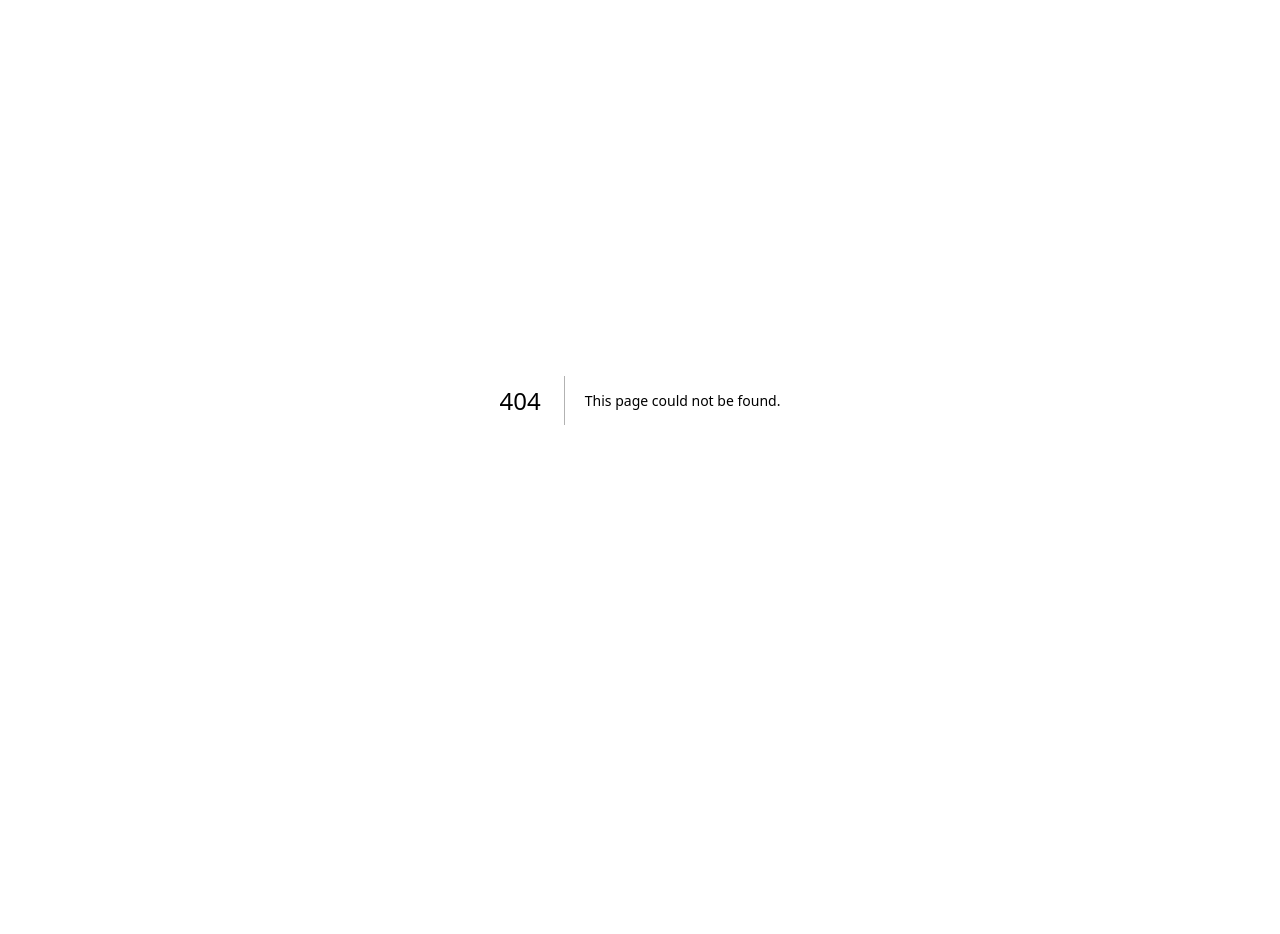
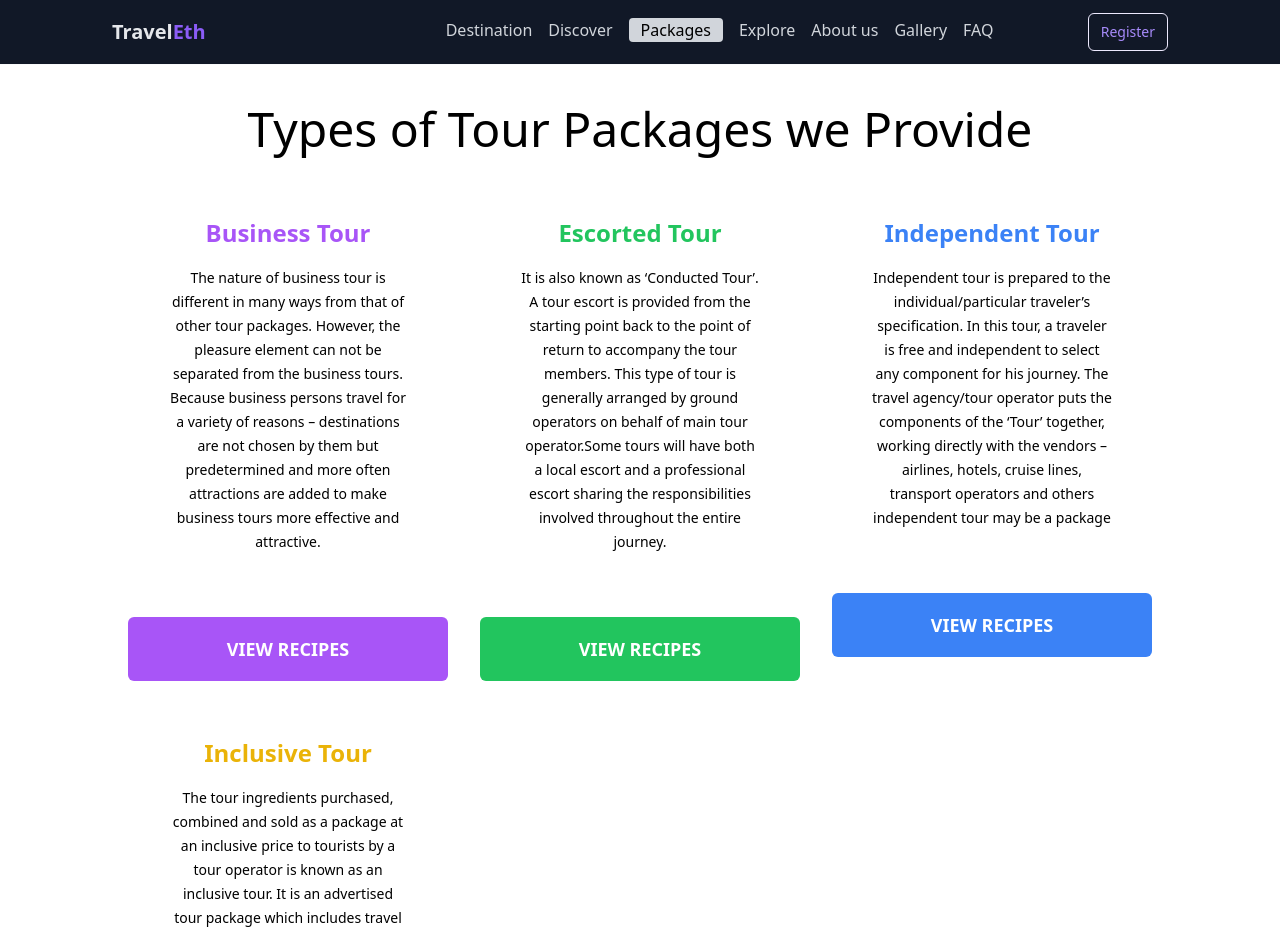
Before and after one commit to abenooo/Responsive_travel_agency_landing_page, a Next.js app: page /packages in a window 1280 px wide. Before the commit this address had no page. Shown: the top 934 px of the page. Before the commit the page ends 800 px from the top, so only its background shows below. Built offline with nearby package versions, Linux system fonts and the light colour scheme.

Commit message:
Add package page contaning 4 items

```diff
--- /dev/null
+++ b/pages/packages.tsx
@@ -0,0 +1,67 @@
+import React from 'react'
+import Footer from '../components/Footer'
+import Navbar from '../components/Navbar'
+import Image from 'next/image'
+function packages() {
+  return (
+    <>
+      <Navbar />
+      <main className="px-3">
+        <div className="text-4xl sm:text-5xl text-center my-10">Types of Tour Packages we Provide</div>
+
+        <div className="grid md:grid-cols-3 gap-8 m-5 max-w-5xl m-auto">
+          <div className="bg-white">
+            {/* <image src="https://www.google.cbiw=1920&bih=937&dpr=1#imgrc=NqR7OpRWMnbqvM&imgdii=_cNNt10fZAWIbM" alt="" className="w-full h-48 sm:h-56 object-cover" /> */}
+
+            <div className="px-10 py-6 mb-10 text-center">
+              <div className="text-2xl font-bold text-purple-500 mb-4">Business Tour</div>
+              <span className="text-sm">
+                The nature of business tour is  different in many ways from that of other tour packages. However, the pleasure element can not be separated from the business tours.
+
+                Because business persons travel for a variety of reasons – destinations are not chosen by them but predetermined and more often attractions are added to make business tours more effective and attractive.
+              </span>
+            </div>
+
+            <button className="rounded-md w-full text-lg h-16 text-white font-extrabold bg-purple-500">VIEW RECIPES</button>
+          </div>
+
+          <div className="bg-white">
+            <div className="px-10 py-6 mb-10 text-center">
+              <div className="text-2xl font-bold text-green-500 mb-4">Escorted Tour</div>
+              <span className="text-sm">It is also known as ‘Conducted Tour’. A tour escort is provided from the starting point back to the point of return to accompany the tour members.
+                This type of tour is generally arranged by ground operators on behalf of main tour operator.Some tours will have both a local escort and a professional escort sharing the responsibilities involved throughout the entire journey.</span>
+            </div>
+            <button className="rounded-md w-full text-lg h-16 text-white font-extrabold bg-green-500">VIEW RECIPES</button>
+          </div>
+
+          <div className="bg-white">
+            <div className="px-10 py-6 mb-10 text-center">
+              <div className="text-2xl font-bold text-blue-500 mb-4">Independent Tour</div>
+
+              <span className="text-sm">Independent tour is prepared to the individual/particular traveler’s specification.
+                In this tour, a traveler is free and independent to select any component for his journey.
+                The travel agency/tour operator puts the components of the ‘Tour’ together, working directly
+                with the vendors – airlines, hotels, cruise lines, transport operators and others
+                independent tour may be a package</span>
+            </div>
+
+            <button className="rounded-md w-full text-lg h-16 text-white font-extrabold bg-blue-500">VIEW RECIPES</button>
+          </div>
+          <div className="bg-white">
+            <div className="px-10 py-6 mb-10 text-center">
+              <div className="text-2xl font-bold text-yellow-500 mb-4"> Inclusive Tour</div>
+
+              <span className="text-sm">The tour ingredients purchased, combined and sold as a package at an inclusive price to tourists by a tour operator is known as an inclusive tour.
+                It is an advertised tour package which includes travel and ground arrangements at group rates</span>
+            </div>
+
+            <button className="rounded-md w-full text-lg h-16 text-white font-extrabold bg-yellow-500 mb-10">VIEW RECIPES</button>
+          </div>
+        </div>
+      </main>
+      <Footer />
+    </>
+  )
+}
+
+export default packages
```
